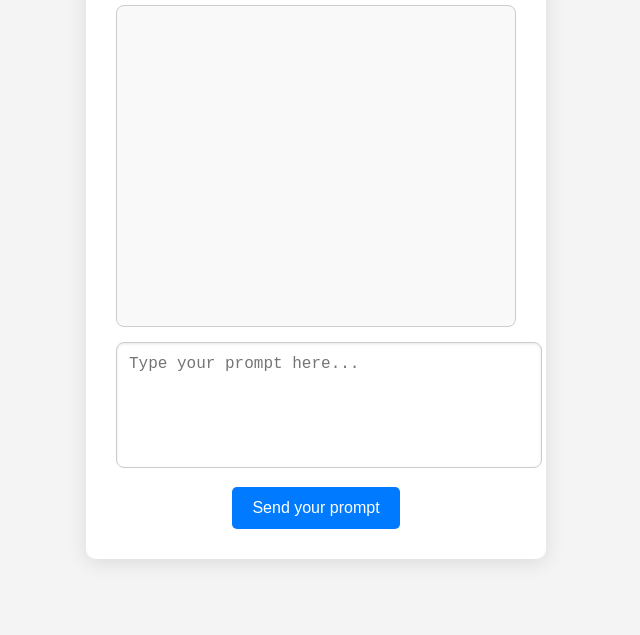
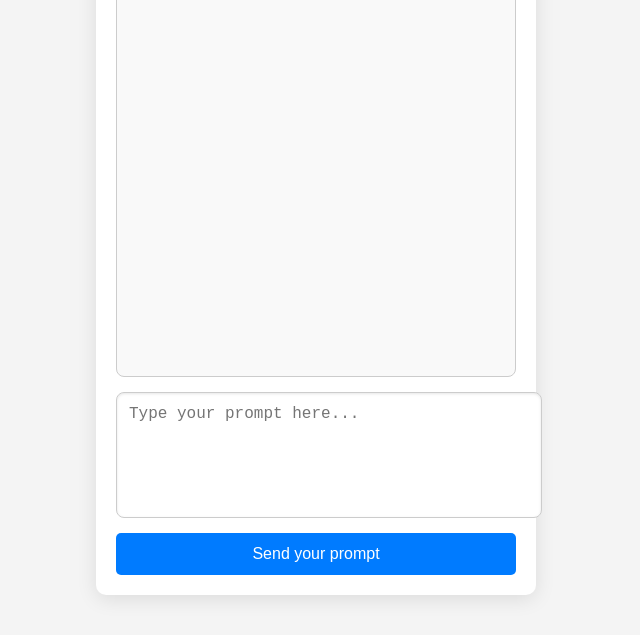
Before and after one commit to utkarshdubey2008/FusionAi_img, a website: page public/index.html in a window 1280 px wide. Shown: the part 165-800 px from the top of the page, without its empty margins (324-964 px from the left). Drawn offline with Linux system fonts and the light colour scheme.

Commit message:
Update style.css

```diff
--- a/public/style.css
+++ b/public/style.css
@@ -1,30 +1,32 @@
 body {
     font-family: 'Arial', sans-serif;
     background-color: #f4f4f4;
-    display: flex;
-    justify-content: center;
-    align-items: center;
-    height: 100vh;
     margin: 0;
+    height: 100vh; /* Full height for body */
 }
 
 .container {
     background: white;
-    padding: 30px;
+    padding: 20px;
     border-radius: 10px;
     box-shadow: 0 4px 20px rgba(0, 0, 0, 0.1);
     width: 400px; /* Width for a more spacious layout */
-    text-align: center;
+    height: 90vh; /* Height for chat area */
+    display: flex;
+    flex-direction: column; /* Align items vertically */
+    position: relative; /* Position relative for absolute child elements */
+    margin: auto;
 }
 
 h1 {
     font-size: 24px;
     color: #333;
     margin-bottom: 20px;
+    text-align: center; /* Center align heading */
 }
 
 #chat-area {
-    height: 300px; /* Fixed height for chat area */
+    flex: 1; /* Allow chat area to grow */
     overflow-y: auto; /* Scroll when overflow */
     border: 1px solid #ccc; /* Border for the chat area */
     border-radius: 8px; /* Rounded corners for the chat area */
@@ -36,7 +38,7 @@ h1 {
 textarea {
     width: 100%;
     height: 100px;
-    margin-bottom: 15px;
+    margin-bottom: 10px; /* Reduced margin for better spacing */
     padding: 12px;
     border-radius: 8px; /* Rounded corners for a modern look */
     border: 1px solid #ccc;
@@ -53,6 +55,7 @@ button {
     border-radius: 5px;
     cursor: pointer;
     font-size: 16px;
+    margin-top: 5px; /* Space between buttons */
     transition: background-color 0.3s ease; /* Smooth transition */
 }
 
```
